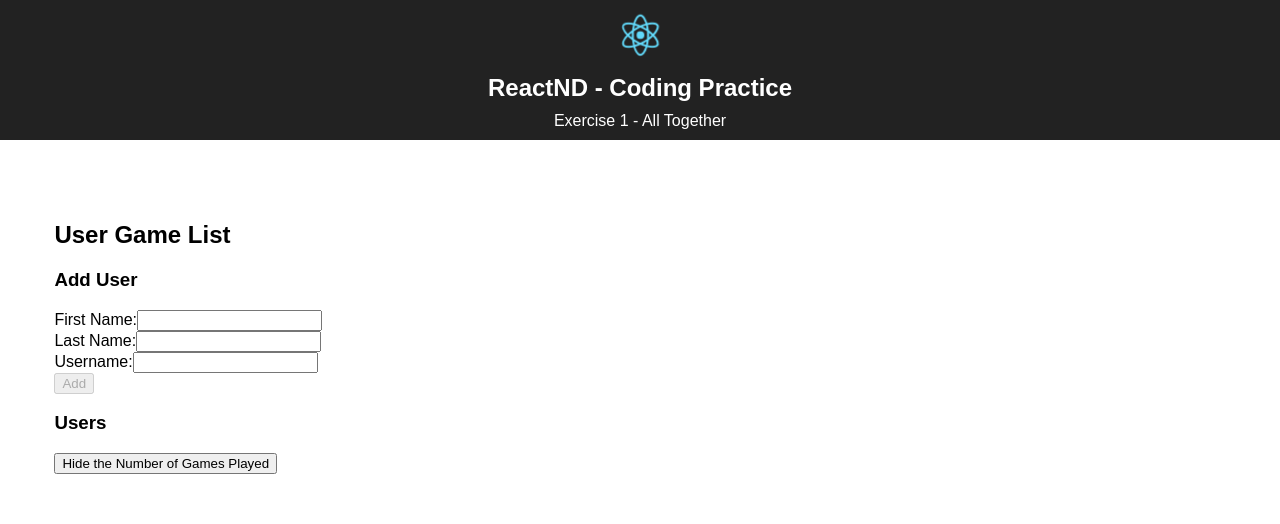
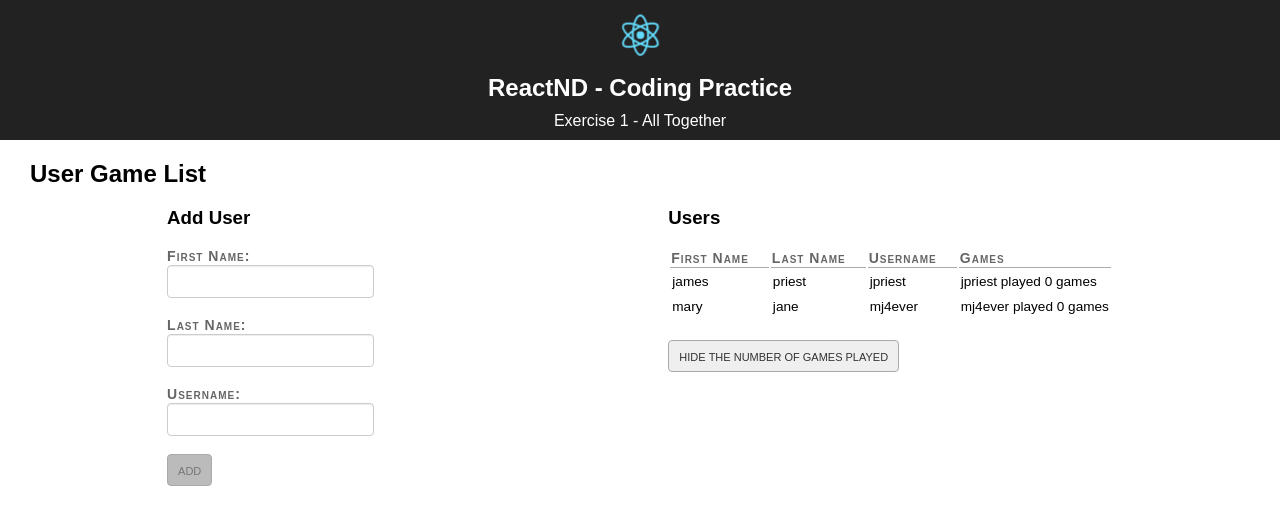
Before and after one commit to james-priest/reactnd-ex1-all-together-csb, a React (Create React App) app: page / in a window 1280 px wide. Shown: the top 524 px of the page. Built offline with nearby package versions, Linux system fonts and the light colour scheme.

Commit message:
style: Add layout and formatting

```diff
--- a/src/App.css
+++ b/src/App.css
@@ -1,7 +1,7 @@
-.App {
+/* .App {
   text-align: center;
-  /* color: #306482; */
-}
+  color: #306482;
+} */
 
 .App-logo {
   animation: App-logo-spin infinite 20s linear;
@@ -44,12 +44,20 @@
 
 /* component styles */
 main {
-  padding: 20px;
+  padding: 0 20px;
+}
+
+h2 {
+  margin: 20px 0 0 0;
 }
 
 .container {
-  margin: 5% 2%;
-  text-align: left;
+  display: flex;
+  justify-content: space-around;
+}
+
+.container > div:first-of-type {
+  margin-right: 20px;
 }
 
 .red {
@@ -58,3 +66,63 @@ main {
 .error {
   border: 2px red solid;
 }
+
+/* label,
+input,
+button {
+  display: block;
+} */
+label,
+thead > td {
+  font-variant: small-caps;
+  font-size: 0.875rem;
+  font-weight: bold;
+  color: #666;
+  max-width: 100%;
+  margin-bottom: 5px;
+  margin-right: 16px;
+  margin-top: 2px;
+  /* text-align: right; */
+  letter-spacing: 1px;
+}
+.form-element {
+  display: block;
+  /* width: 100%; */
+  padding: 8px 14px;
+  color: #333;
+  background-color: #fff;
+  border: 1px solid #ccc;
+  border-radius: 4px;
+  box-shadow: inset 0 1px 1px rgba(0, 0, 0, 0.075);
+  transition: border-color ease-in-out 0.15s, box-shadow ease-in-out 0.15s;
+  /* margin-bottom: 16px; */
+}
+button {
+  font-size: 1em;
+  padding: 6px 10px;
+  border-radius: 4px;
+  border: 1px solid #aaaaaa;
+  color: #333;
+  font-variant: all-small-caps;
+}
+button:hover {
+  background-color: #e5e5e5;
+}
+button:active {
+  background-color: #ccc;
+}
+button:disabled {
+  color: #777;
+  background-color: #bbb;
+}
+table {
+  margin-bottom: 20px;
+}
+thead > td {
+  border-bottom: 1px #aaaaaa solid;
+  padding-right: 20px;
+}
+tbody td {
+  font-size: 0.85em;
+  padding: 4px 2px;
+}
--- a/src/App.js
+++ b/src/App.js
@@ -3,7 +3,11 @@ import "./App.css";
 
 class App extends Component {
   state = {
-    users: []
+    // users: []
+    users: [
+      { fname: "james", lname: "priest", username: "jpriest", games: 0 },
+      { fname: "mary", lname: "jane", username: "mj4ever", games: 0 }
+    ]
   };
   saveUser = user => {
     console.log(user);
@@ -21,8 +25,8 @@ class App extends Component {
           <p>Exercise 1 - All Together</p>
         </header>
         <main className="App-main">
+          <h2>User Game List</h2>
           <div className="container">
-            <h2>User Game List</h2>
             <UserInput users={users} saveUser={this.saveUser} />
             <UserList users={users} />
           </div>
@@ -85,7 +89,7 @@ class UserInput extends Component {
               type="text"
               value={fname}
               onChange={this.handleChange}
-              required
+              className="form-element"
             />
           </label>
           <br />
@@ -96,7 +100,7 @@ class UserInput extends Component {
               type="text"
               value={lname}
               onChange={this.handleChange}
-              required
+              className="form-element"
             />
           </label>
           <br />
@@ -108,7 +112,9 @@ class UserInput extends Component {
               value={username}
               onChange={this.handleChange}
               required
-              className={!this.state.unique ? "error" : null}
+              className={
+                !this.state.unique ? "form-element error" : "form-element"
+              }
             />
             {!this.state.unique && (
               <span className="red">Username must be unique!</span>
--- a/src/styles.css
+++ b/src/styles.css
@@ -1,3 +1,8 @@
+*,
+html,
+body {
+  box-sizing: border-box;
+}
 body {
   margin: 0;
   padding: 0;
```
